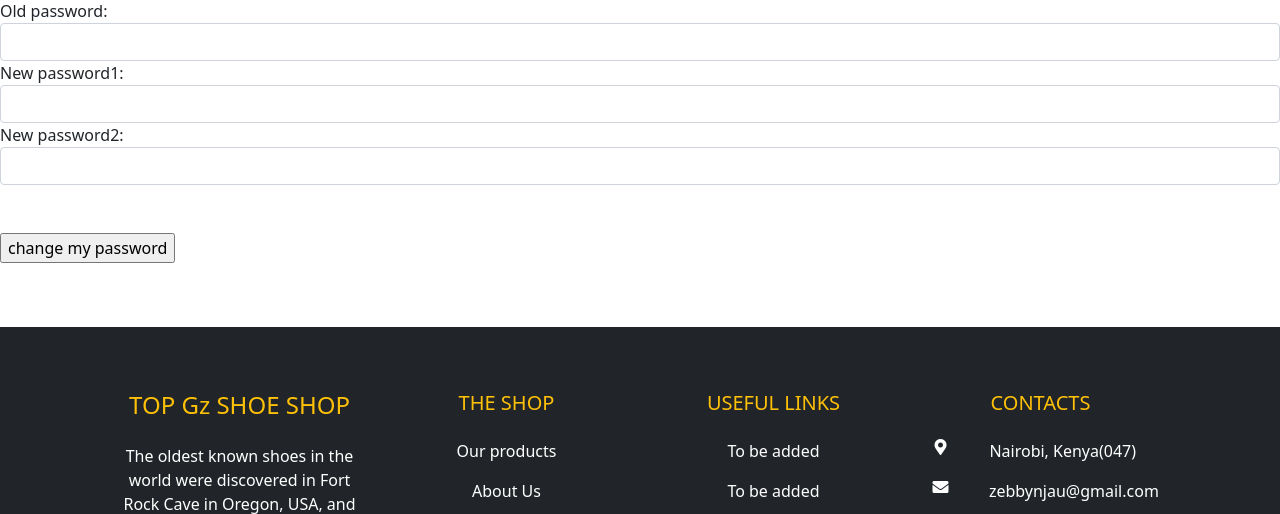
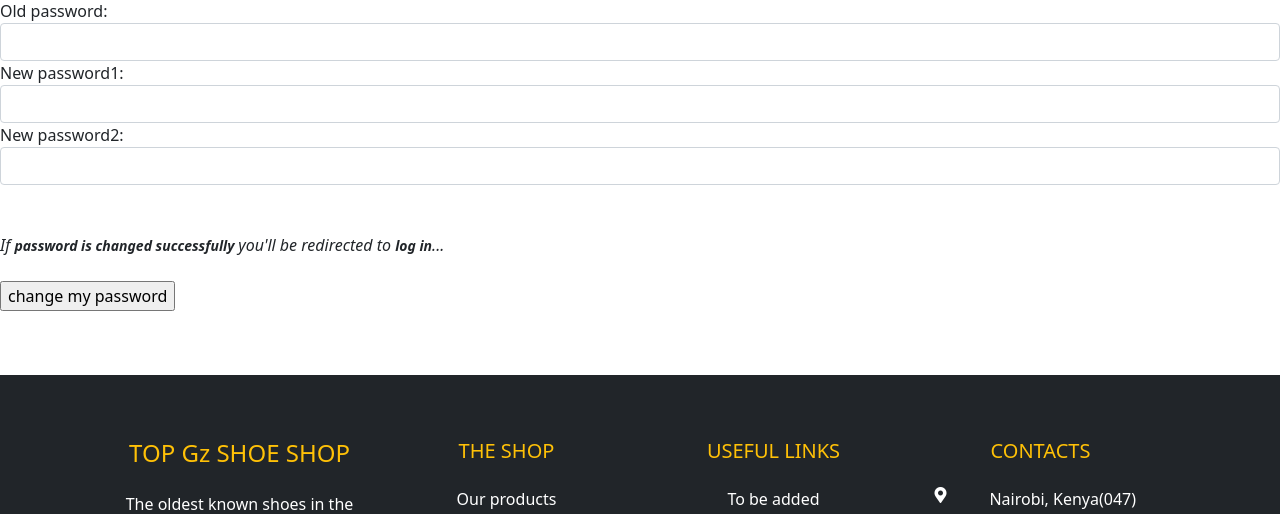
Before and after one commit to zebbyG/topg-shop, a Django app: page /account/password_change/ in a window 1280 px wide. Shown: the part 337-851 px from the top of the page. Run offline with Django 4.2, Linux system fonts and the light colour scheme.

Commit message:
tell the user if password was change successfully

```diff
--- a/TOP Gz SHOE SHOP/accounts/templates/change_password.html
+++ b/TOP Gz SHOE SHOP/accounts/templates/change_password.html
@@ -18,6 +18,8 @@
 <form class="site-form" action="{% url 'accounts:password_change' %}" method="post">
     {% csrf_token %}
     {{ edit_password_form }} <br><br>
+    <em>If <small style="font-weight: bold;">password is changed successfully </small>you'll be redirected to <small style="font-weight: bold">log in</small>...</em>
+    <br><br>
     <input type="submit" value="change my password">
 </form>
 <br><br>
```
